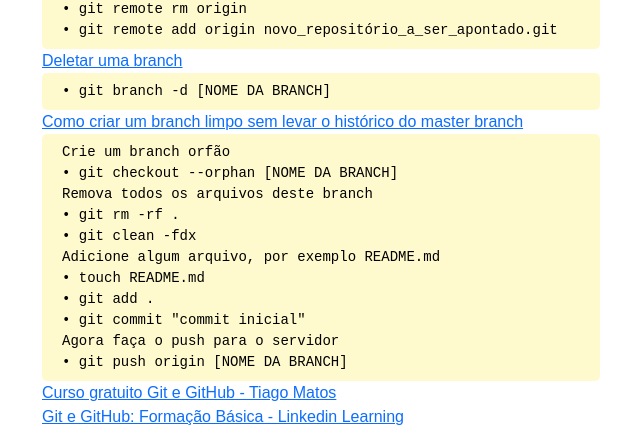
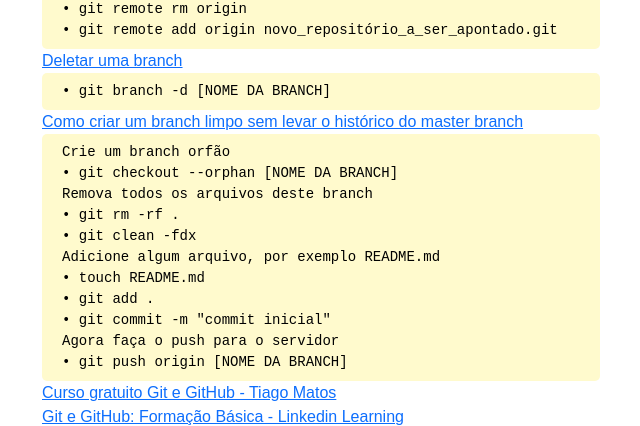
Before and after one commit to moaschneider/refs, a plain HTML site: page index.html in a window 1280 px wide. Shown: the part 979-1405 px from the top of the page, 40-680 px from the left. Drawn offline with nearby package versions, Linux system fonts and the light colour scheme; a web font is replaced by a local one.

Commit message:
pequena alteracao

```diff
--- a/index.html
+++ b/index.html
@@ -103,7 +103,7 @@
             Adicione algum arquivo, por exemplo README.md <br>
             • touch README.md <br>
             • git add . <br>
-            •  git commit "commit inicial" <br>
+            •  git commit -m "commit inicial" <br>
             Agora faça o push para o servidor <br>
             • git push origin [NOME DA BRANCH] <br>
         </code>
```
